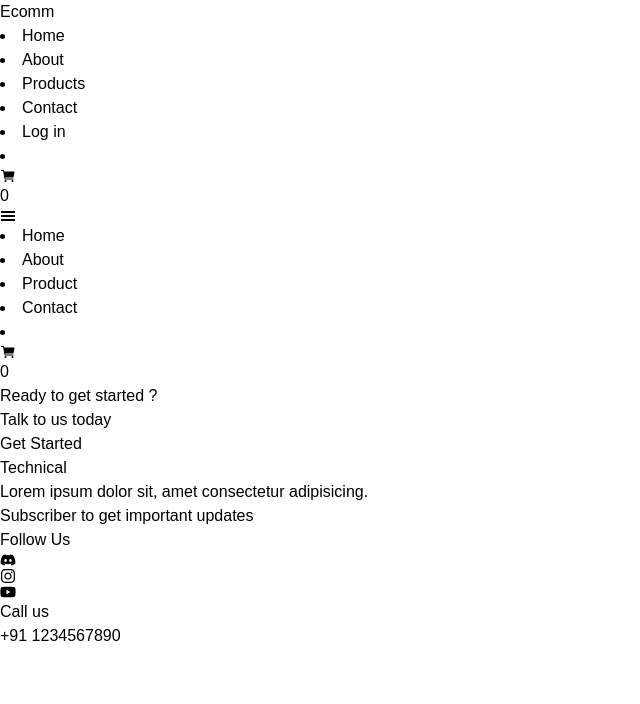
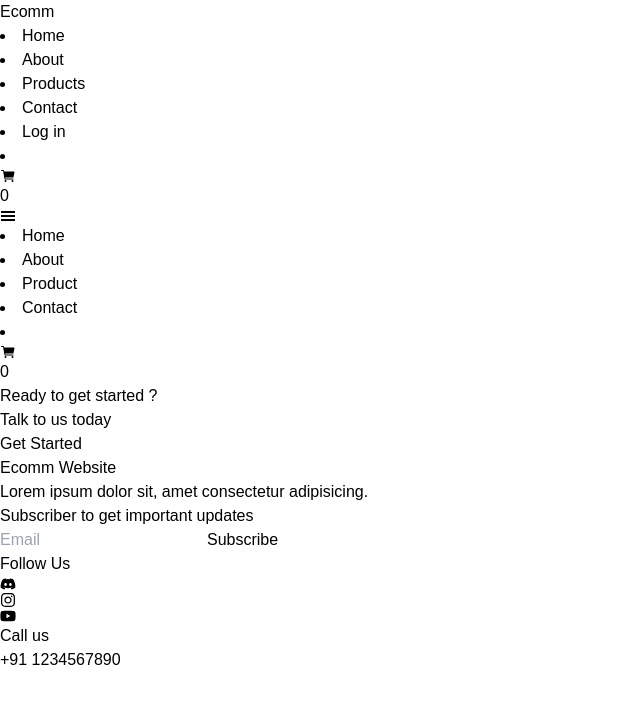
Before and after one commit to Akash8595987427/React_Ecommerce, a React (Vite) app: page /mobile_navbar in a window 1280 px wide. Shown: the top 704 px of the page, without its empty margins (0-640 px from the left). Built offline with nearby package versions, Linux system fonts and the light colour scheme.

Commit message:
Small Update in the Footer Section

```diff
--- a/src/Pages/Footer.jsx
+++ b/src/Pages/Footer.jsx
@@ -19,14 +19,16 @@ const Footer=()=>{
             </div>
             <div className="container w-[70%] h-full grid grid-cols-4 gap-12 place-items-center my-12 ">
                 <div className="panel_1 w-full h-20 flex flex-col gap-2 justify-start items-start ">
-                    <p className="text-sm"> Technical </p>
+                    <p className="text-sm uppercase"> Ecomm Website </p>
                     <p className="text-xs"> Lorem ipsum dolor sit, amet consectetur adipisicing.</p>
                 </div>
                 <div className="panel_2  w-full h-20 flex flex-col gap-2 justify-start items-start ">
                     <p className="text-sm">Subscriber to get important updates</p>
+                    <input type="text" placeholder="Email" className="px-4 w-[95%] py-1 rounded-md" />
+                    <button className="py-1 px-3 bg-purple-700 text-white mt-2">Subscribe</button>
                 </div>
                 <div className="panel_3  w-full h-20 flex flex-col gap-2 justify-start items-start ">
-                    <p className="text-sm"> Follow Us</p>
+                    <p className="text-sm uppercase"> Follow Us</p>
                     <div className="social w-full flex justify-start items-center gap-4 ">
                         <FaDiscord className="text-2xl" />
                         <FaInstagram className="text-2xl" />
@@ -34,7 +36,7 @@ const Footer=()=>{
                     </div>
                 </div>
                 <div className="panel_4 w-full h-20 flex flex-col gap-2 justify-start items-start ">
-                    <p className="text-sm">Call us</p>
+                    <p className="text-sm uppercase">Call us</p>
                     <p className="text-sm">+91 1234567890</p>
                 </div>
             </div>
```
